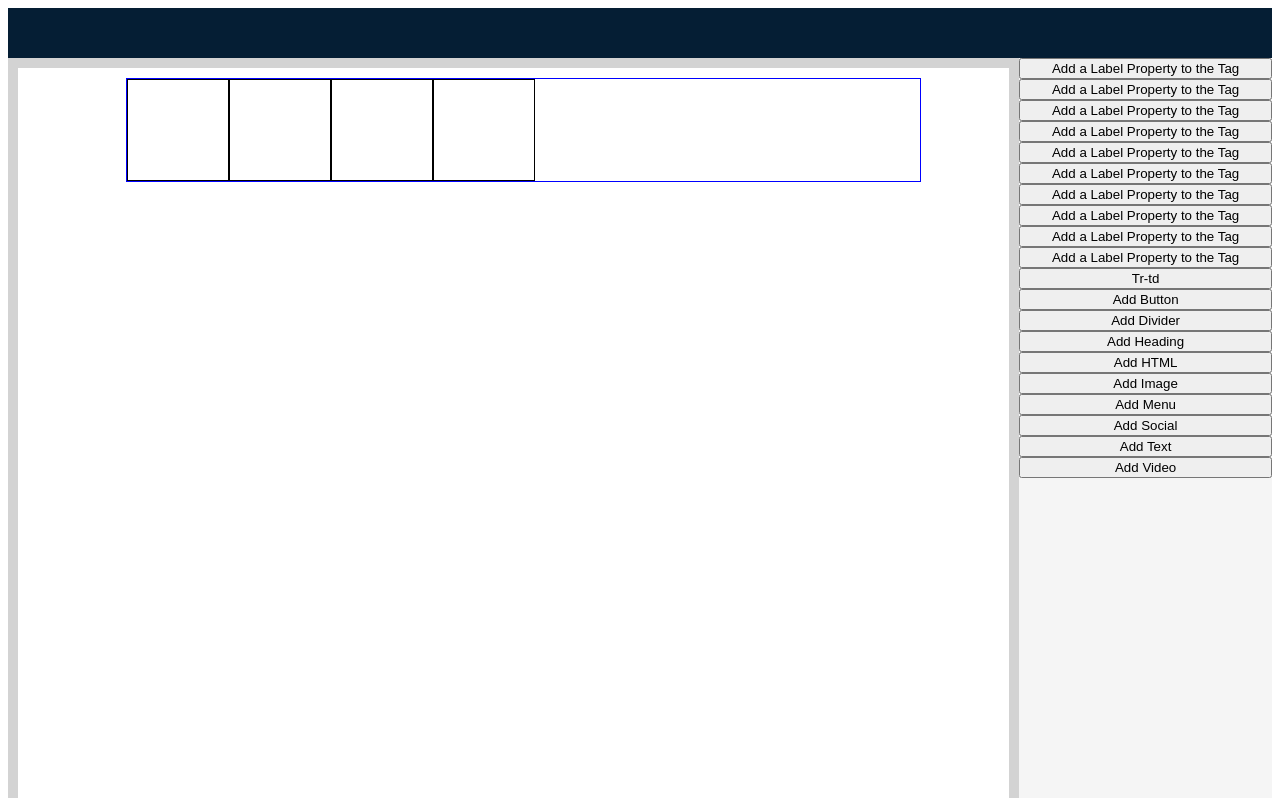
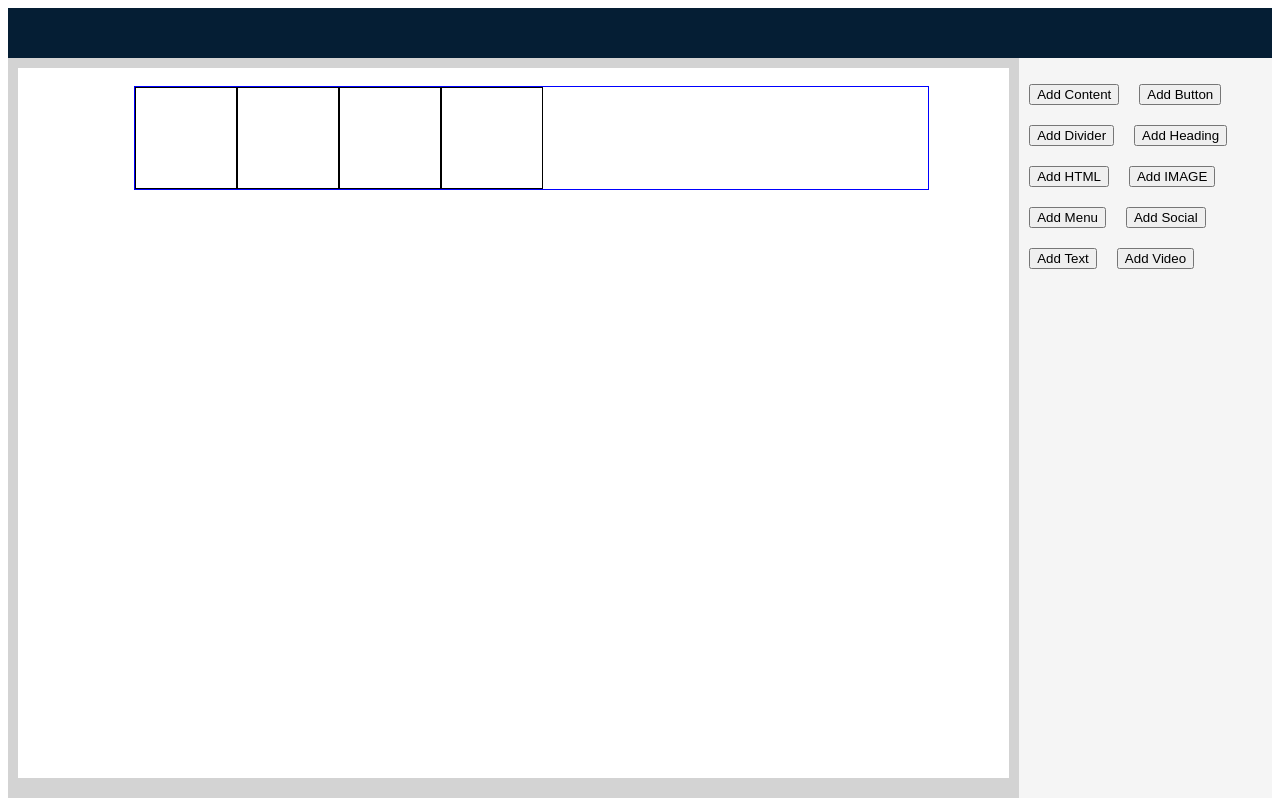
Before and after one commit to dexterous17/Website-builder, a React (Create React App) app: page / in a window 1280 px wide. Built offline with nearby package versions, Linux system fonts and the light colour scheme.

Commit message:
Update has been made into Counter.js REdux and Layout.js

```diff
--- a/src/Components/Tags/Tags.js
+++ b/src/Components/Tags/Tags.js
@@ -19,7 +19,7 @@ function Tags(props) {
             return(<Tr position="absolute" height="auto" width="auto"/>)
 
         case('Tr-td'):
-            return(<Trtdwithfunction minHeight="100px" width="80%" border="1px solid blue" td={props.td} onDrop={props.onDrop}></Trtdwithfunction>)
+            return(<Trtdwithfunction id={props.id} minHeight="100px" width="80%" border="1px solid blue" td={props.td} onDrop={props.onDrop}></Trtdwithfunction>)
 
         case('Image'):
             return (<Image/>);
--- a/src/Components/Tags/Tr-td-with-function/Trtdwithfunction.js
+++ b/src/Components/Tags/Tr-td-with-function/Trtdwithfunction.js
@@ -50,11 +50,11 @@ function Trtdwithfunction(props) {
 
 
   const HTMLTags = props.td.map((tags)=>
-  <td key={tags} style={myStyleTd}></td>
+     <td key={tags} style={myStyleTd}></td>
   );
 
     return (
-        <tr style={myStyle} onDragOver={props.onDrop}>
+        <tr id={props.id} style={myStyle} onDragOver={props.onDrop}>
             {HTMLTags}
             {props.children}
         </tr>
--- a/src/Components/UI/Button/Button.js
+++ b/src/Components/UI/Button/Button.js
@@ -9,7 +9,7 @@ function Button(props) {
     const onClick = props.onClick?props.onClick:() =>{};
     const padding = props.padding?props.padding:"none";
     const onDragStart = props.onDragStart?props.onDragStart:() =>{};
-
+    const id = props.id?props.id:"No id";
     const myStyle = {
         position:position,
         backgroundColor:backgroundColor,
@@ -20,7 +20,7 @@ function Button(props) {
   }
 
     return (
-        <button id={props.id} style={myStyle} onClick={onClick} draggable={props.draggable} onDragStart={onDragStart} onDragOver={props.onDragOver} >{props.children}</button>
+        <button id={id} style={myStyle} onClick={onClick} draggable={props.draggable} onDragStart={onDragStart} onDragOver={props.onDragOver}>{props.children}</button>
     )
 }
 
--- a/src/Components/UI/Table/Table.js
+++ b/src/Components/UI/Table/Table.js
@@ -41,7 +41,7 @@ function Table(props) {
   }
 
     return (
-        <table cellPadding={cellPadding} cellSpacing={cellSpacing} style={myStyle}>{props.children}</table>
+        <table cellPadding={cellPadding} cellSpacing={cellSpacing} style={myStyle} id={props.id}>{props.children}</table>
     )
 
 }
--- a/src/HOC/Layout/Layout.js
+++ b/src/HOC/Layout/Layout.js
@@ -16,11 +16,11 @@ function Layout(props) {
 
     const HTMLTags= data.map((tags)=>
 
-        <Tags key={tags.key} Type={tags.actionpayload} td={tags.td} onDragOver={() => DragOver()}/>
+        <Tags key={tags.key} id={tags.key} Type={tags.actionpayload} td={tags.td}/>
     );
 
     const body =  (
-    <Tags Type="Table" position="relative"  width="100%" height="90vh" border="0" margin="10px">
+    <Tags id="table" Type="Table" position="relative"  width="100%" height="84.3vh" border="0" margin="18px">
         <Tags Type="Tbody" position="relative" width="100%" height="max-content" display="flex" flexDirection="column" alignItems="center">
             {HTMLTags}
         </Tags>
@@ -29,8 +29,13 @@ function Layout(props) {
 
     function DragOver(event){
         var data = event.dataTransfer.getData("Text");
-        if(data==='Tr-td'){
+        console.log(event.target.id)
+        if( data==='Content-1'&&(event.target.id==='table'||event.target.id==='wrapper') ){
             dispatch(INCREMENT('Tr-td'))
+        }else if( data==='Button-2' ){
+            console.log('button')
+        }else if( data==='Divider-3' ){
+
         }
     }
 
@@ -55,23 +60,17 @@ function Layout(props) {
                 </Main>
             </Content>
 
-            <SideSliders flex="3" backgroundColor="whitesmoke" height="100%" flexGrow="1" display="flex" flexDirection="column" height="100vh" overflow="scroll">
+            <SideSliders flex="2" backgroundColor="whitesmoke" flexGrow="1" display="flex" flexDirection="column" height="100vh" overflow="scroll">
+
+               <ul style={{display:"flex",flexWrap:'wrap',padding:0}}>
                 {
                     TagForButton.map((TagForButton=>
-                        <Tags key={TagForButton.id} id={TagForButton.id} Type={TagForButton.Type} />
+                        <li id={TagForButton.id} key={TagForButton.id} style={ {listStyleType: "none", marginTop:"10px",margin:"10px"}} draggable onClick={() => dispatch(INCREMENT('Tr-td'))} onDragStart={DragStart} >
+                            <Tags  id={TagForButton.id} Type={TagForButton.Type} Label={TagForButton.Label} />
+                        </li>
                         ))
                 }
-
-                <Tags Type="Button" id="Tr-td" Label="Tr-td" draggable onClick={() => dispatch(INCREMENT('Tr-td'))} onDragStart={DragStart} />
-                <Tags Type="Button" Label="Add Button" onClick={() => dispatch(INCREMENT('Button'))}/>
-                <Tags Type="Button" Label="Add Divider" draggable />
-                <Tags Type="Button" Label="Add Heading" draggable/>
-                <Tags Type="Button" Label="Add HTML" draggable/>
-                <Tags Type="Button" Label="Add Image" draggable/>
-                <Tags Type="Button" Label="Add Menu" draggable/>
-                <Tags Type="Button" Label="Add Social" draggable/>
-                <Tags Type="Button" Label="Add Text" draggable/>
-                <Tags Type="Button" Label="Add Video" draggable/>
+                </ul>
 
             </SideSliders>
 
--- a/src/ReduxStore/Counter.js
+++ b/src/ReduxStore/Counter.js
@@ -2,56 +2,68 @@ let actionpayload = null;
 let key = null;
 let td = [];
 let NewTag = [];
+let NewKeyForTd = 0;
 
 const initialState = {
     Trkey:1,
+    MainkeyForTd:1,
     TagForButton:[
         {
-            id:1,
+            id:"Content-1",
             Type:"Button",
             Label:"Add Content"
         },
         {
-            id:2,
-            Type:"Button"
+            id:"Button-2",
+            Type:"Button",
+            Label:"Add Button"
         },
         {
             id:3,
-            Type:"Button"
+            Type:"Button",
+            Label:"Add Divider"
         },
         {
             id:4,
-            Type:"Button"
+            Type:"Button",
+            Label:"Add Heading"
         },
         {
             id:5,
-            Type:"Button"
+            Type:"Button",
+            Label:"Add HTML"
         },
         {
             id:6,
-            Type:"Button"
+            Type:"Button",
+            Label:"Add IMAGE"
         },
         {
             id:7,
-            Type:"Button"
+            Type:"Button",
+            Label:"Add Menu"
         },
         {
             id:8,
-            Type:"Button"
+            Type:"Button",
+            Label:"Add Social"
         },
         {
             id:9,
-            Type:"Button"
+            Type:"Button",
+            Label:"Add Text"
         },
         {
             id:10,
-            Type:"Button"
+            Type:"Button",
+            Label:"Add Video"
         }
     ],
     Tag:[
         {
             key:0,
             actionpayload:"Tr-td",
+            keyForTd:0,
             td:["1","2","3","4"]
         }
     ]
@@ -63,10 +75,11 @@ const counterReducer = (state = initialState,action) => {
         case 'ADDTAG':
             actionpayload = action.payload;
             key = state.Trkey++;
-            td = []
+            NewKeyForTd = state.MainkeyForTd++;
+            td = NewTag;
             return{
                 ...state,
-                Tag: state.Tag.concat({key,actionpayload,td})
+                Tag: state.Tag.concat({key,actionpayload,NewKeyForTd,td})
             }
         case 'ADDTDTOTR':
             actionpayload = action.payload;
@@ -75,7 +88,7 @@ const counterReducer = (state = initialState,action) => {
             NewTag = state.Tag[elementIndex].td.concat({actionpayloadvalue})
             return {
                 ...state,
-                Tag: state.Tag
+                Tag: NewTag
             };
 
         default:
```
